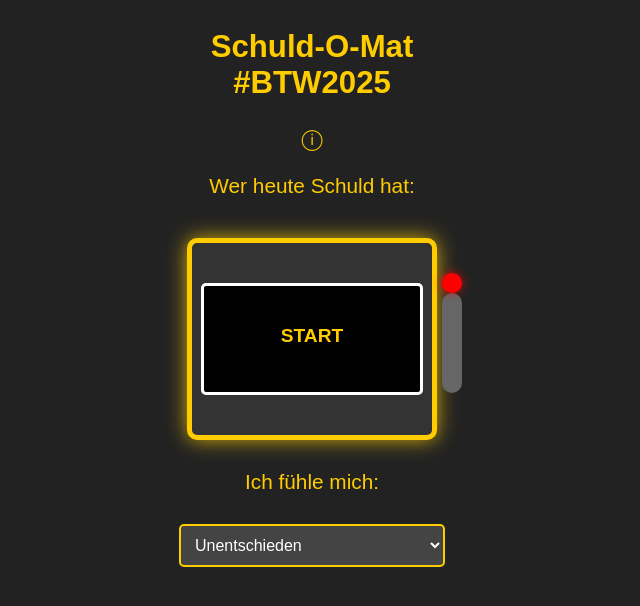
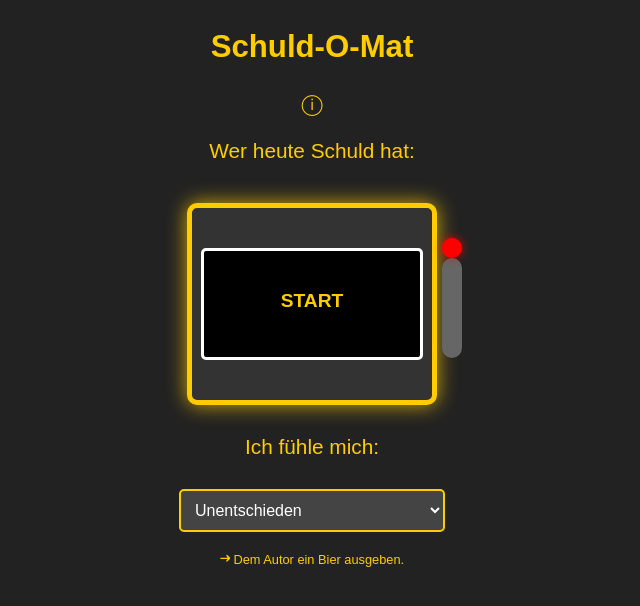
Before and after one commit to anmarchio/blamegame, a plain HTML site: page index.html in a window 1280 px wide. Shown: the whole page, without its empty margins (328-968 px from the left). Drawn offline with Linux system fonts and the light colour scheme.

Commit message:
beerware declaration

```diff
--- a/index.html
+++ b/index.html
@@ -123,6 +123,15 @@
             color: #ffcc00;
             text-align: center;
         }
+        a {
+			margin-top: 20px;
+			font-size: 0.8rem;
+            color: #ffcc00;
+            text-decoration: none;
+        }
+        a:hover {
+            color: #ff9900;
+        }
         .modal {
             display: none;
             position: fixed;
@@ -165,7 +174,7 @@
         </div>
     </div>
     <div class="title" id="title">
-		<h2>Schuld-O-Mat #BTW2025</h2>
+		<h2>Schuld-O-Mat</h2>
         <div class="info-icon" id="infoIcon">
             &#9432;
         </div><br />
@@ -192,6 +201,13 @@
             <option value="conspiracy">"Aufgeklärt"</option>
         </select>
     </div>
+
+    <a href="https://www.buymeacoffee.com/anmarchio" target="_blank">
+        <svg xmlns="http://www.w3.org/2000/svg" width="10" height="10" fill="currentColor" class="bi bi-arrow-right" viewBox="0 0 16 16">
+            <path fill-rule="evenodd" d="M10.293 1.5a1 1 0 0 1 1.414 0l4.5 4.5a1 1 0 0 1 0 1.414l-4.5 4.5a1 1 0 0 1-1.414-1.414L12.086 8H1.5a1 1 0 0 1 0-2h10.586L10.293 2.914a1 1 0 0 1 0-1.414z"/>
+        </svg>
+        Dem Autor ein Bier ausgeben.
+    </a>
 
     <!-- Slot Machine Variables -->
     <script src="slotmachine.js"></script>
```
Also changed, not shown: 1 other file.
